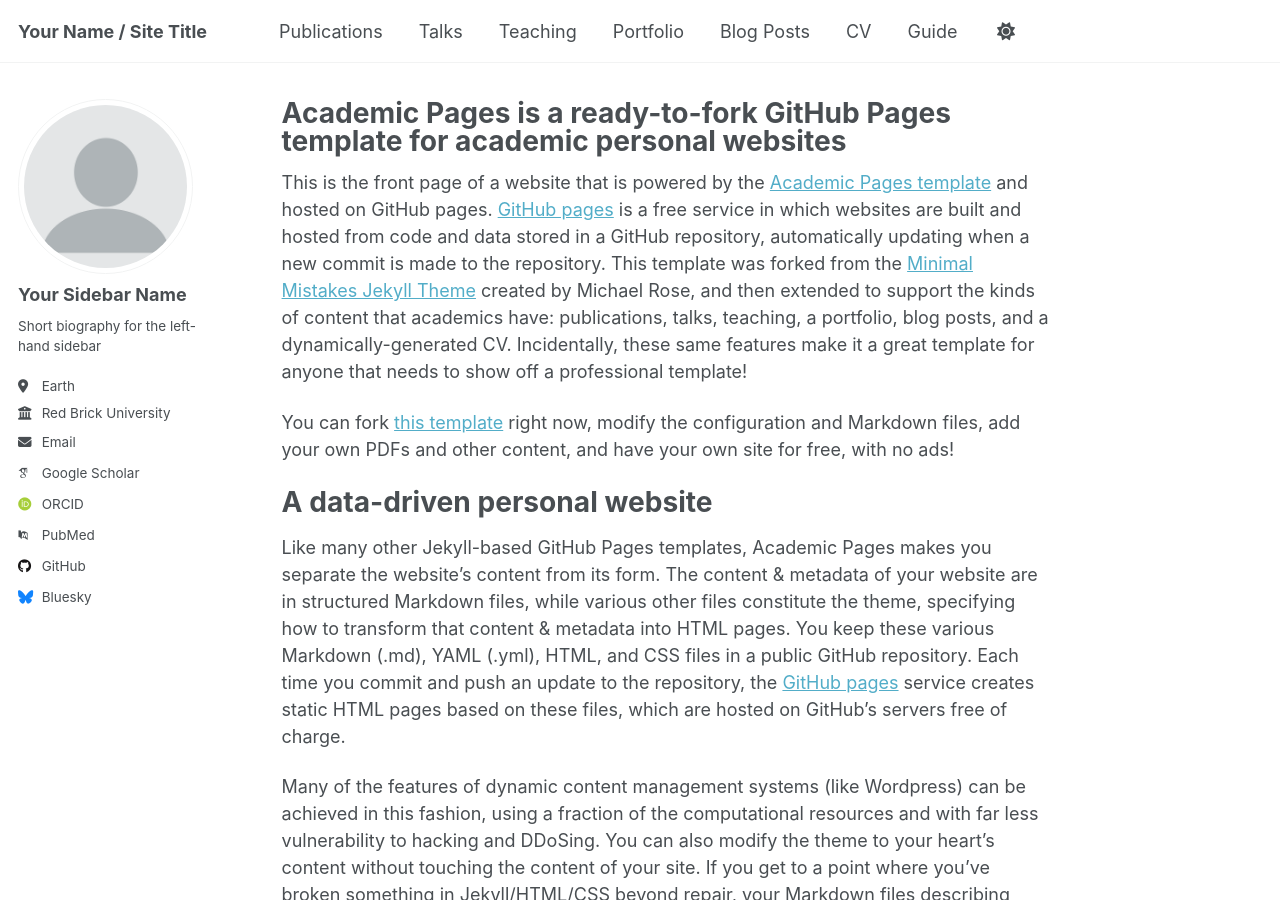
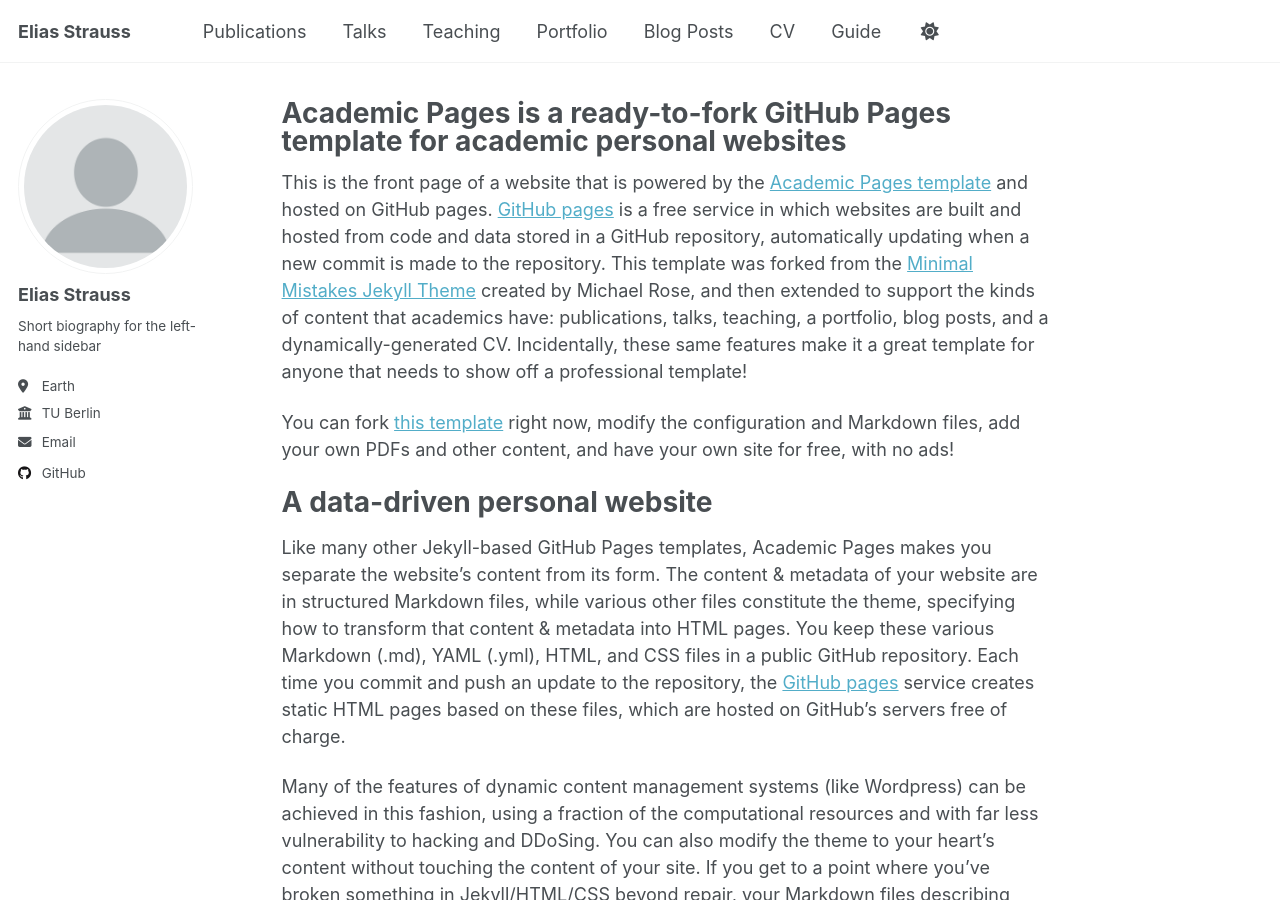
Before and after one commit to e-strauss/e-strauss.github.io, a Jekyll site: the page built from _pages/about.md, in a window 1280 px wide and 900 px high. Built offline with Jekyll 4.4.1, drawn with Linux system fonts in a browser that asks for light colours; some web fonts are replaced; a script that is not in the unit is left out.

Commit message:
replace with real name

```diff
--- a/_config.yml
+++ b/_config.yml
@@ -9,13 +9,13 @@
 # Basic Site Settings
 locale                   : "en-US"
 site_theme               : "default"
-title                    : "Your Name / Site Title"
+title                    : "Elias Strauss"
 title_separator          : "-"
 name                     : &name "Your Name"
 description              : &description "personal description"
-url                      : https://academicpages.github.io # the base hostname & protocol for your site e.g. "https://[your GitHub username].github.io" or if you already have some other page hosted on Github then use "https://[your GitHub username].github.io/[Your Repo Name]"
+url                      : https://e-strauss.github.io # the base hostname & protocol for your site e.g. "https://[your GitHub username].github.io" or if you already have some other page hosted on Github then use "https://[your GitHub username].github.io/[Your Repo Name]"
 baseurl                  : "" # the subpath of your site, e.g. "/blog"
-repository               : "academicpages/academicpages.github.io"
+repository               : "e-strauss/e-strauss.github.io"
 
 # Site Author - The following control what appear as part of the author content on the side bar.
 #               If a field is blank the icon and link will not appear, otherwise it will be shown.
@@ -23,36 +23,36 @@ repository               : "academicpages/academicpages.github.io"
 author:
   # Biographic information
   avatar           : "profile.png"
-  name             : "Your Sidebar Name"
+  name             : "Elias Strauss"
   pronouns         : # example: "she/her"
   bio              : "Short biography for the left-hand sidebar"
   location         : "Earth"
-  employer         : "Red Brick University"
+  employer         : "TU Berlin"
   uri              : # URL
   email            : "none@example.org"
 
   # Academic websites
   academia         : # URL
   arxiv            : # URL - Update with the correct link to your profile
-  googlescholar    : "https://scholar.google.com/citations?user=PS_CX0AAAAAJ"
+  googlescholar    : # URL
   impactstory      : # URL
-  orcid            : "http://orcid.org/yourorcidurl"
+  orcid            : # URL
   semantic         : # URL
-  pubmed           : "https://www.ncbi.nlm.nih.gov/pubmed/?term=john+snow"
+  pubmed           : # URL
   researchgate     : # URL
-  scopus           : # URL
+  scopus           :
 
   # Repositories and software development
   bitbucket        : # Username - Update with your username on the site
   codepen          : # Username
   dribbble         : # Username
-  github           : "academicpages"
+  github           : "e-strauss"
   kaggle           : # Username
   stackoverflow    : # User number or user number and name (i.e., use "1" or "1/jeff-atwood")
 
   # Social media
   artstation       : # Username
-  bluesky          : "bsky.app" # Replace this with you Bluesky username
+  bluesky          : # Username
   facebook         : # Username
   flickr           : # Username
   foursquare       : # Username
```
Also changed, not shown: 1 other file.
